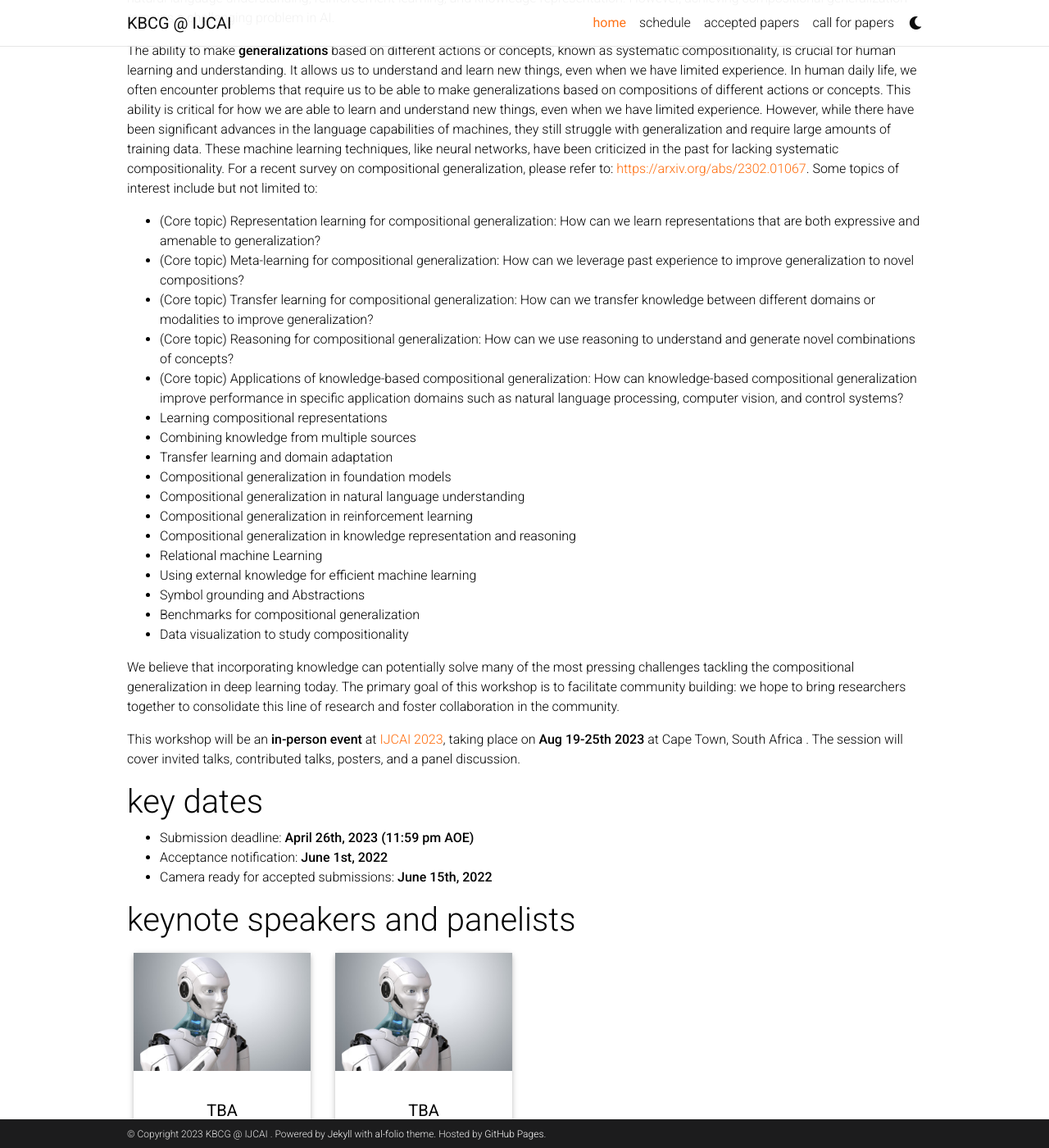
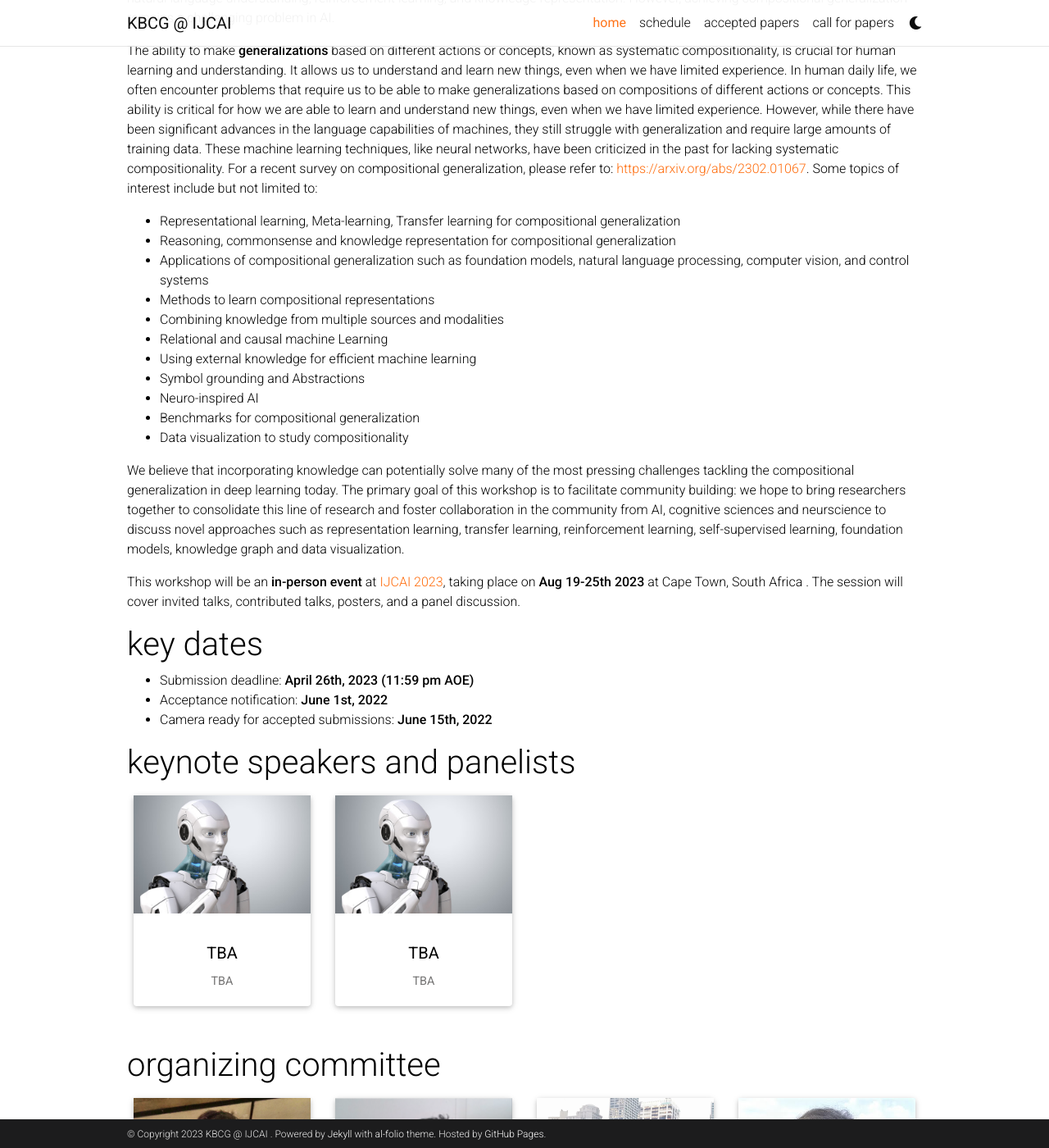
Before and after one commit to KnowledgeAI/KnowledgeAI.github.io, a Jekyll site: the page built from _pages/home.md, in a window 1280 px wide and 1400 px high, scrolled down 682 px. Shown: the whole window at 82% size. Built offline with Jekyll 4.4.1, drawn with Linux system fonts in a browser that asks for light colours; full-size pictures stand in for the smaller copies a plugin makes; comment, search, counter and statistics services are not loaded; a style sheet for code colours, icons or effects is not loaded.

Commit message:
[FEAT] update topics in cfp

```diff
--- a/_pages/home.md
+++ b/_pages/home.md
@@ -13,30 +13,20 @@ We are excited to announce the first International Workshop on Knowledge-Based C
 
 The ability to make **generalizations** based on different actions or concepts, known as systematic compositionality, is crucial for human learning and understanding. It allows us to understand and learn new things, even when we have limited experience. In human daily life, we often encounter problems that require us to be able to make generalizations based on compositions of different actions or concepts. This ability is critical for how we are able to learn and understand new things, even when we have limited experience. However, while there have been significant advances in the language capabilities of machines, they still struggle with generalization and require large amounts of training data. These machine learning techniques, like neural networks, have been criticized in the past for lacking systematic compositionality. For a recent survey on compositional generalization, please refer to: [https://arxiv.org/abs/2302.01067](https://arxiv.org/abs/2302.01067). Some topics of interest include but not limited to:
 
-- (Core topic) Representation learning for compositional generalization: How can we learn representations that are both expressive and amenable to generalization?
-- (Core topic) Meta-learning for compositional generalization: How can we leverage past experience to improve
-  generalization to novel compositions?
-- (Core topic) Transfer learning for compositional generalization: How can we transfer knowledge between
-  different domains or modalities to improve generalization?
-- (Core topic) Reasoning for compositional generalization: How can we use reasoning to understand and
-  generate novel combinations of concepts?
-- (Core topic) Applications of knowledge-based compositional generalization: How can knowledge-based
-  compositional generalization improve performance in specific application domains such as natural language
-  processing, computer vision, and control systems?
-- Learning compositional representations
-- Combining knowledge from multiple sources
-- Transfer learning and domain adaptation
-- Compositional generalization in foundation models
-- Compositional generalization in natural language understanding
-- Compositional generalization in reinforcement learning
-- Compositional generalization in knowledge representation and reasoning
-- Relational machine Learning
+- Representational learning, Meta-learning, Transfer learning for compositional generalization
+- Reasoning, commonsense and knowledge representation for compositional generalization
+- Applications of compositional generalization such as foundation models, natural language
+  processing, computer vision, and control systems
+- Methods to learn compositional representations
+- Combining knowledge from multiple sources and modalities
+- Relational and causal machine Learning
 - Using external knowledge for efficient machine learning
 - Symbol grounding and Abstractions
+- Neuro-inspired AI
 - Benchmarks for compositional generalization
 - Data visualization to study compositionality
 
-We believe that incorporating knowledge can potentially solve many of the most pressing challenges tackling the compositional generalization in deep learning today. The primary goal of this workshop is to facilitate community building: we hope to bring researchers together to consolidate this line of research and foster collaboration in the community.
+We believe that incorporating knowledge can potentially solve many of the most pressing challenges tackling the compositional generalization in deep learning today. The primary goal of this workshop is to facilitate community building: we hope to bring researchers together to consolidate this line of research and foster collaboration in the community from AI, cognitive sciences and neurscience to discuss novel approaches such as representation learning, transfer learning, reinforcement learning, self-supervised learning, foundation models, knowledge graph and data visualization.
 
 This workshop will be an **in-person event** at [IJCAI 2023](https://ijcai-23.org/), taking place on **Aug 19-25th 2023** at Cape Town, South Africa . The session will cover invited talks, contributed talks, posters, and a panel discussion.
 
```
Also changed, not shown: _pages/call.md (+9 -18 lines).
